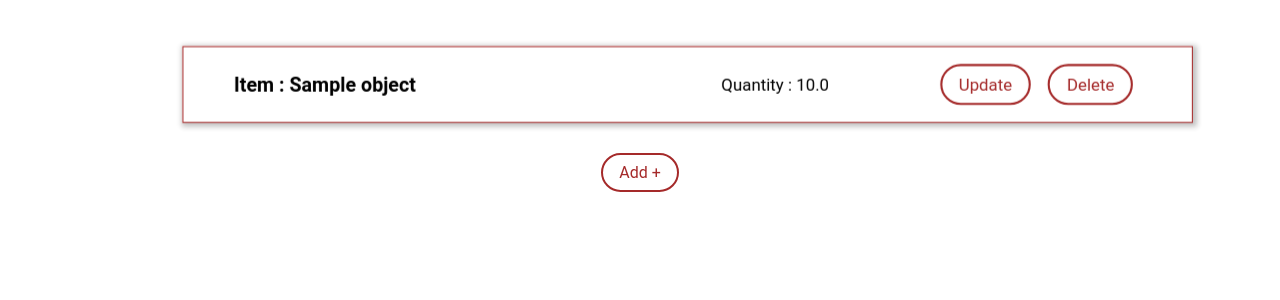
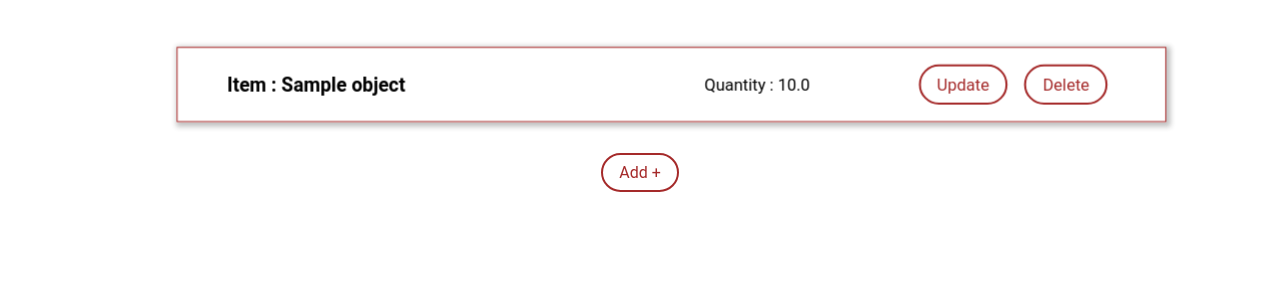
Before and after one commit to MuhammadSaadJamil/Class-Based-Views-CRUD, a Django app: page / in a window 1280 px wide, with the pointer over the restyled element. Shown: the part 120-420 px from the top of the page. Run offline with Django 4.2, Linux system fonts and the light colour scheme; tables that the repository leaves empty hold one stand-in row (values such as "Sample post").

Commit message:
Updated styling

```diff
--- a/templates/index.html
+++ b/templates/index.html
@@ -12,7 +12,7 @@
             transition: 0.25s ease-in-out;
         }
         .object:hover{
-            transform: perspective(1000px) translateZ(50px) translateX(30px);
+            transform: perspective(1000px) translateZ(30px) translateX(15px);
             box-shadow: 2px 2px 5px 2px rgba(50,50,50,0.3);
         }
 
```
